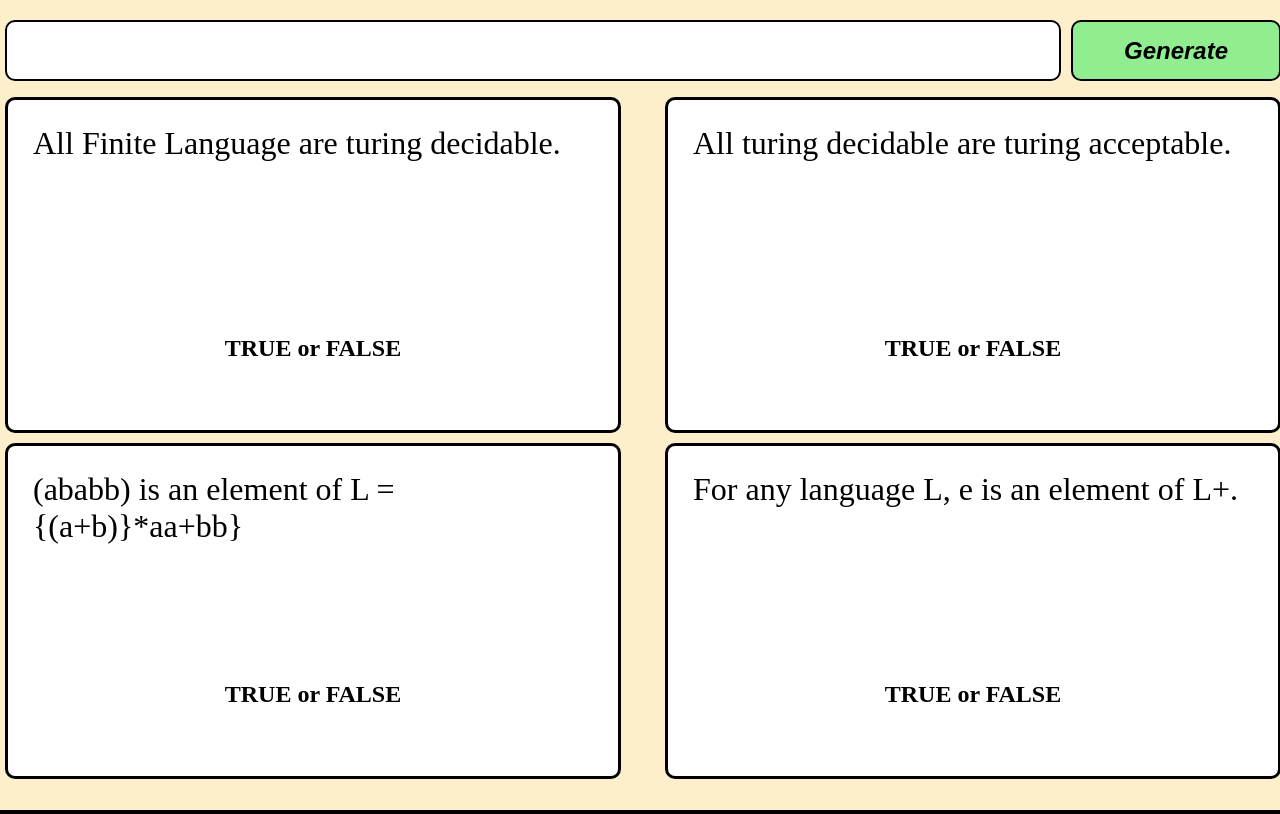
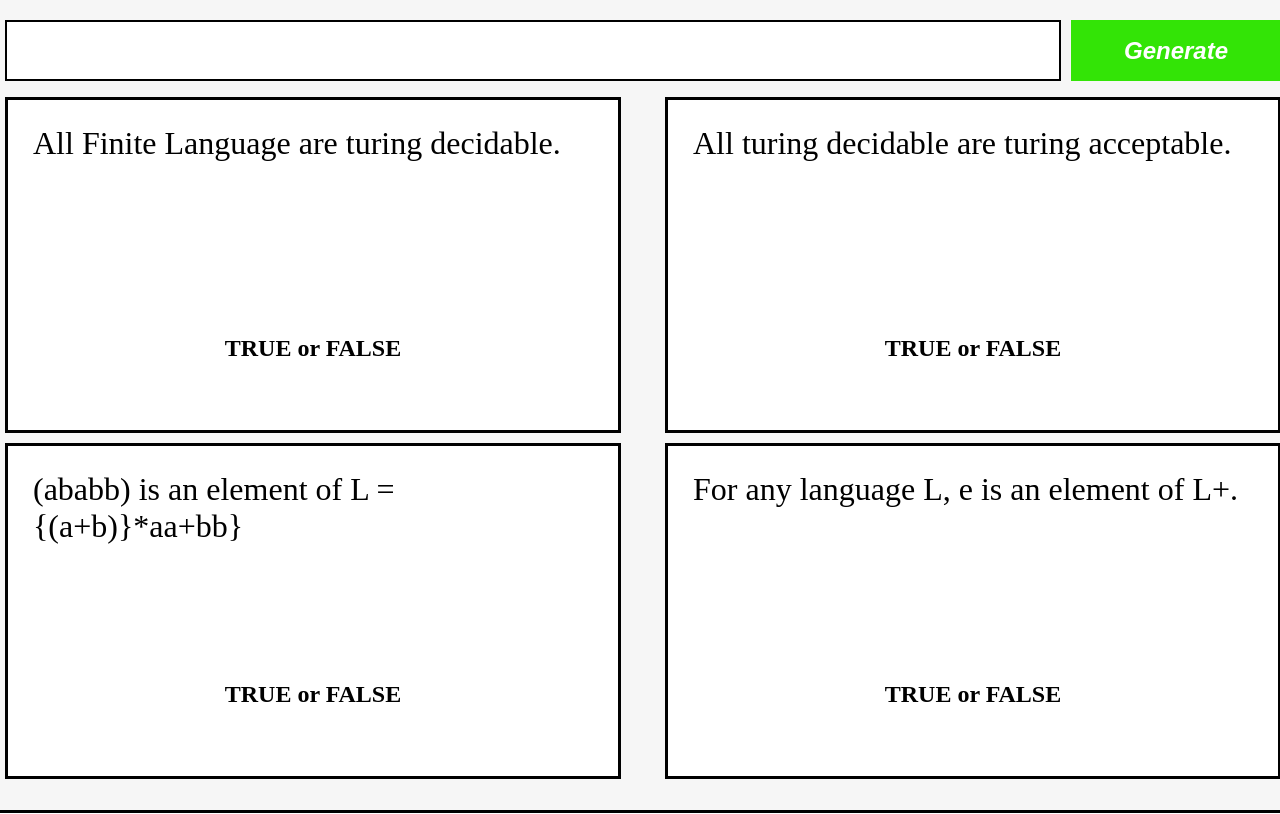
Before and after one commit to Raymart-Leyson/Problem-Generator, a React (Create React App) app in the folder problem-generator/: page / in a window 1280 px wide. Shown: the top 814 px of the page. Built offline with nearby package versions, Linux system fonts and the light colour scheme.

Commit message:
Modify the UI

```diff
--- a/problem-generator/src/App.css
+++ b/problem-generator/src/App.css
@@ -1,23 +1,34 @@
 body {
   margin: 0;
   padding: 0;
-  background-image: url('./Background.png');
-  background-size: cover;
-  background-repeat: no-repeat;
   display: flex;
   justify-content: center;
   align-items: center;
   height: 100vh;
+  position: relative;
+}
+
+body::before {
+  content: "";
+  background-image: url('./Background.png');
+  background-size: cover;
+  background-repeat: no-repeat;
+  opacity: .65; /* Adjust the opacity value as needed */
+  position: absolute;
+  top: 0;
+  left: 0;
+  right: 0;
+  bottom: 0;
+  z-index: -1;
 }
 
 .mainUI {
   justify-content: center;
-  background-color: #FDEFCC;
+  background-color: #F6F6F6;
   height: 820px;
   width: 1350px;
-  border-radius: 15px;
-  box-shadow: 3px 3px 3px 0px;
-  border: 4px solid black;
+  border: black 3.5px solid;
+  border-radius: 10px;
 }
 
 .generate {
@@ -27,7 +38,6 @@ body {
   width: 1035px;
   font-size: x-large;
   padding-left: 15px;
-  border-radius: 10px;
   margin-top: 30px;
   border: 2px solid black;
 }
@@ -43,9 +53,9 @@ body {
   padding: 5px;
   font-style:italic;
   font-weight: bold;
-  border-radius: 10px;
-  background-color: lightgreen;
-  border: 2px solid black;
+  color: white;
+  background-color: rgb(51, 228, 6);
+  border: none;
 }
 
 .btn_generate:hover {
@@ -58,6 +68,7 @@ ul{
   grid-template-rows: repeat(2, 1fr);
   grid-gap: 10px;
 }
+
 li{
   height: 320px;
   width: 600px;
@@ -67,7 +78,6 @@ li{
   align-items: center;
   padding: 5px;
   background-color: white;
-  border-radius: 10px;
 }
 
 .question{
```
